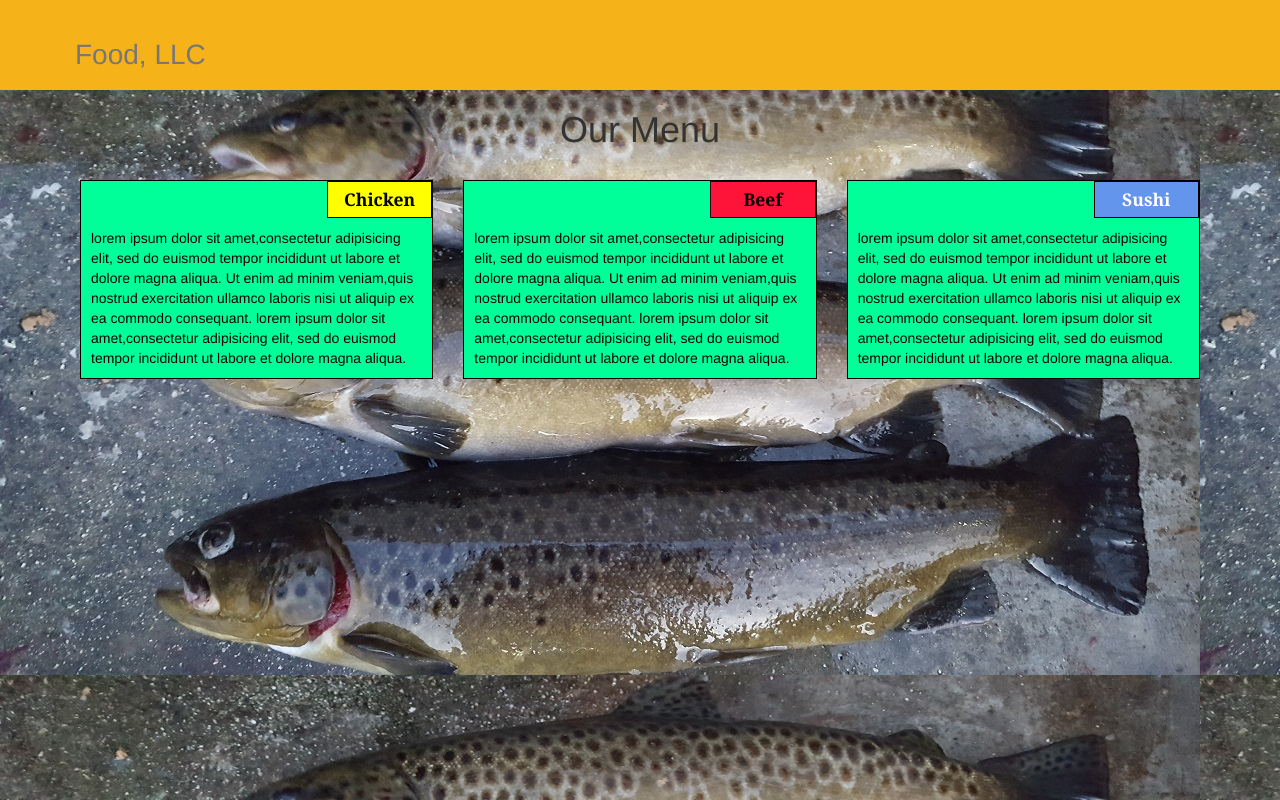
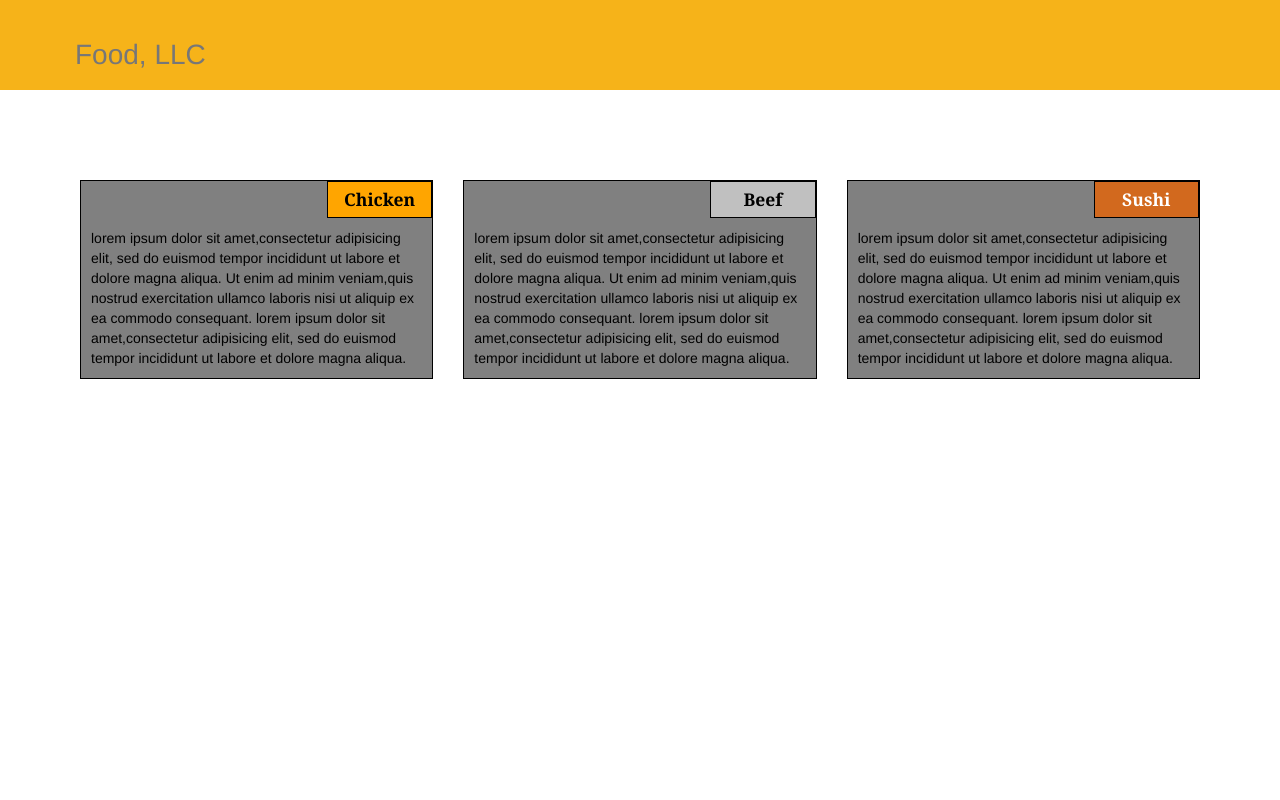
Before and after one commit to Izharahmad321/coursera-web-development, a plain HTML site: page mod3_solution/index.html in a window 1280 px wide. Drawn offline with Linux system fonts and the light colour scheme; files whose address does not match are found by name.

Commit message:
Update index.css

```diff
--- a/mod3_solution/css/index.css
+++ b/mod3_solution/css/index.css
@@ -1,5 +1,3 @@
-* {
-  box-sizing: border-box;
 }
 
 body {
@@ -7,10 +5,17 @@ body {
   background-color: #FEF5CA;
 
 }
+
+h1 {
+  font-family: Brushstroke, fantasy;
+  color: white;
+}
+
 p {
   padding: 10px;
   margin: 0;
 }
+
 
 .container {
   border: none;
@@ -23,7 +28,7 @@ p {
 
 section {
   border: 1px solid black;
-  background-color: #00FF99;
+  background-color: grey;
   width: 100%;
   height: auto;
   font-family: Helvetica;
@@ -43,7 +48,7 @@ section {
   margin-bottom: 0;
   margin-top: 0;
   padding: 5px;
-  background-color: #FFFF00;
+  background-color: orange;
 }
 
 #beef {
@@ -57,7 +62,7 @@ section {
   margin-bottom: 0;
   margin-top: 0;
   padding: 5px;
-  background-color: #FF1439;
+  background-color:silver;
 }
 
 #sushi {
@@ -70,7 +75,7 @@ section {
   font-size: 125%;
   margin-bottom: 0;
   margin-top: 0;
-  background-color: #6495ED;
+  background-color: chocolate;
   color: white;
   padding: 5px;
 }
@@ -151,23 +156,20 @@ hr {
 
 
 @media (min-width: 1200px) {
-  .container .jumbotron {
-    background: url('../images/jumbotron_1200.jpg') no-repeat;
-    height: 675px;
-  }
+
 }
 
 @media (min-width: 992px) and (max-width: 1199px) {
-  /* Header */
 
 
+}
 @media (min-width: 768px) and (max-width: 991px) {
 
 
 }
 
 
-@media (max-width: 767px) {
+/*@media (max-width: 767px) {
   /* Header */
   .navbar-brand {
     padding-top: 10px;
@@ -179,10 +181,10 @@ hr {
   }
 
 
-  #collapsable-nav a { /* Collapsed nav menu text */
+  #collapsable-nav a {  /*Collapsed nav menu text */
     font-size: 1.2em;
   }
-  #collapsable-nav a span { /* Collapsed nav menu glyph */
+  #collapsable-nav a span { /*Collapsed nav menu glyph */
     font-size: 1em;
     margin-right: 5px;
   }
@@ -193,7 +195,6 @@ hr {
   }
 
 }
-
 
 
 @media (max-width: 479px) {
```
